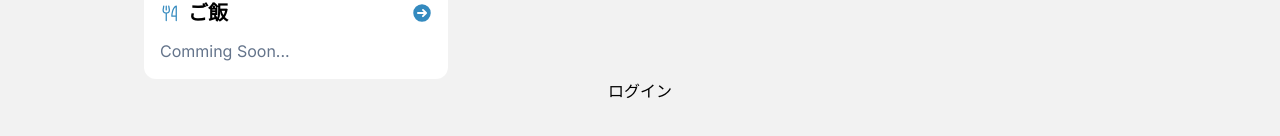
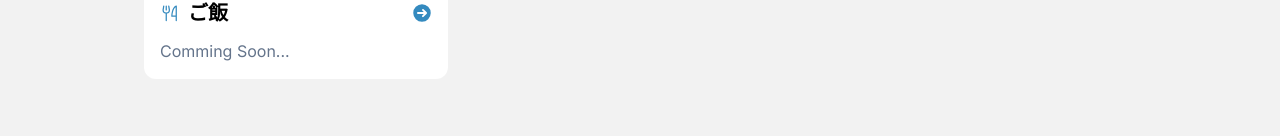
Before and after one commit to A4-dev-team/shindaihub, a Next.js app: page / in a window 1280 px wide. Shown: the part 518-654 px from the top of the page. Built offline with nearby package versions, Linux system fonts and the light colour scheme.

Commit message:
[add]認証部分完成

```diff
--- a/app/api/auth/[auth0]/route.ts
+++ b/app/api/auth/[auth0]/route.ts
@@ -1,7 +1,6 @@
 import {
     handleAuth,
     handleLogin,
-    LoginOptions,
     AppRouteHandlerFnContext,
 } from "@auth0/nextjs-auth0";
 import { NextRequest } from "next/server";
@@ -9,7 +8,7 @@ import { NextRequest } from "next/server";
 export const GET = handleAuth({
     login: (req: NextRequest, ctx: AppRouteHandlerFnContext) => {
         const searchParams = req.nextUrl.searchParams;
-        const returnTo = searchParams.get("redirectTo");
+        const returnTo = searchParams.get("redirect");
         return handleLogin(req, ctx, {
             returnTo: returnTo || "/",
         });
--- a/app/callback/page.tsx
+++ b/app/callback/page.tsx
@@ -2,22 +2,23 @@
 
 import { useUser } from "@auth0/nextjs-auth0/client";
 import { useRouter, useSearchParams } from "next/navigation";
+import { useEffect } from "react";
 
-export default function CallbackLogin() {
-    const { user } = useUser();
+export default function CallbackAuth() {
+    const { user, isLoading } = useUser();
     const router = useRouter();
     const searchParams = useSearchParams();
-    const redirectTo = searchParams.get("redirectTo");
+    const redirect = searchParams.get("redirect") || "/";
 
-    if (user) {
-        // req.queryからredirectToを読み込んで、リダイレクト
-        if (redirectTo) {
-            router.push(redirectTo);
-        } else {
-            console.log("redirectTo:", redirectTo);
+    useEffect(() => {
+        if (!isLoading && !user) {
+            router.push(`api/auth/login?redirect=${redirect}`);
         }
-    } else {
-        // Auth0のログインページに飛ぶ
-        router.push("/api/auth/login");
+    }, [user, isLoading, redirect, router]);
+
+    if (isLoading) {
+        return <div>Now Loading...</div>;
     }
+
+    router.push(redirect);
 }
--- a/app/page.tsx
+++ b/app/page.tsx
@@ -1,28 +1,9 @@
-import Link from "next/link";
-
 import { IoHome } from "react-icons/io5";
 import { IoIosSchool } from "react-icons/io";
 import { PiForkKnife } from "react-icons/pi";
 import { FaBook } from "react-icons/fa";
 import Header from "./_components/header";
 import ServiceBlock from "./_components/serviceBlock";
-
-const TestLoginComponent = ({ redirectTo }: { redirectTo: string }) => {
-    return (
-        <div className="border-black">
-            <Link href={`/callback?redirectTo=${redirectTo}`}>ログイン</Link>
-        </div>
-    );
-};
-const TestLoginComponent2 = ({ redirectTo }: { redirectTo: string }) => {
-    return (
-        <div className="border-black">
-            <Link href={`/api/auth/login?redirectTo=${redirectTo}`}>
-                ログイン
-            </Link>
-        </div>
-    );
-};
 
 export default function Home() {
     return (
@@ -45,7 +26,7 @@ export default function Home() {
                         disabled={false}
                         serviceName="賃貸"
                         icon={<IoHome className="h-10 w-10" />}
-                        url="https://shindaihub-rentalhouse.glide.page/"
+                        url="callback?redirect=https://shindaihub-rentalhouse.glide.page/"
                         textContent={[
                             "神戸大学生のための賃貸情報を掲載！",
                             "賃貸の口コミを確認できます！",
@@ -74,7 +55,6 @@ export default function Home() {
                     />
                 </div>
             </div>
-            <TestLoginComponent2 redirectTo="https://shindaihub-rentalhouse.glide.page/" />
         </div>
     );
 }
```
